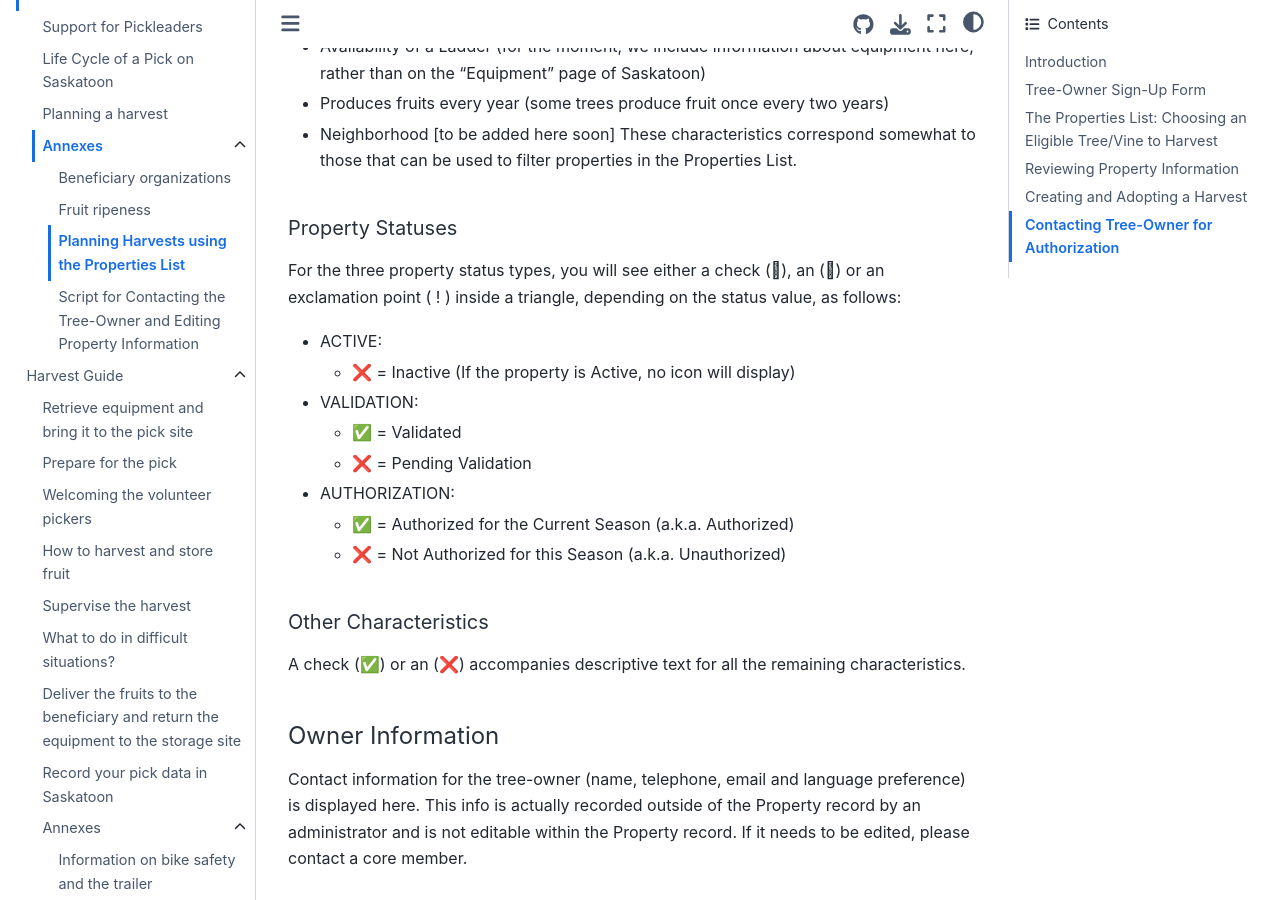
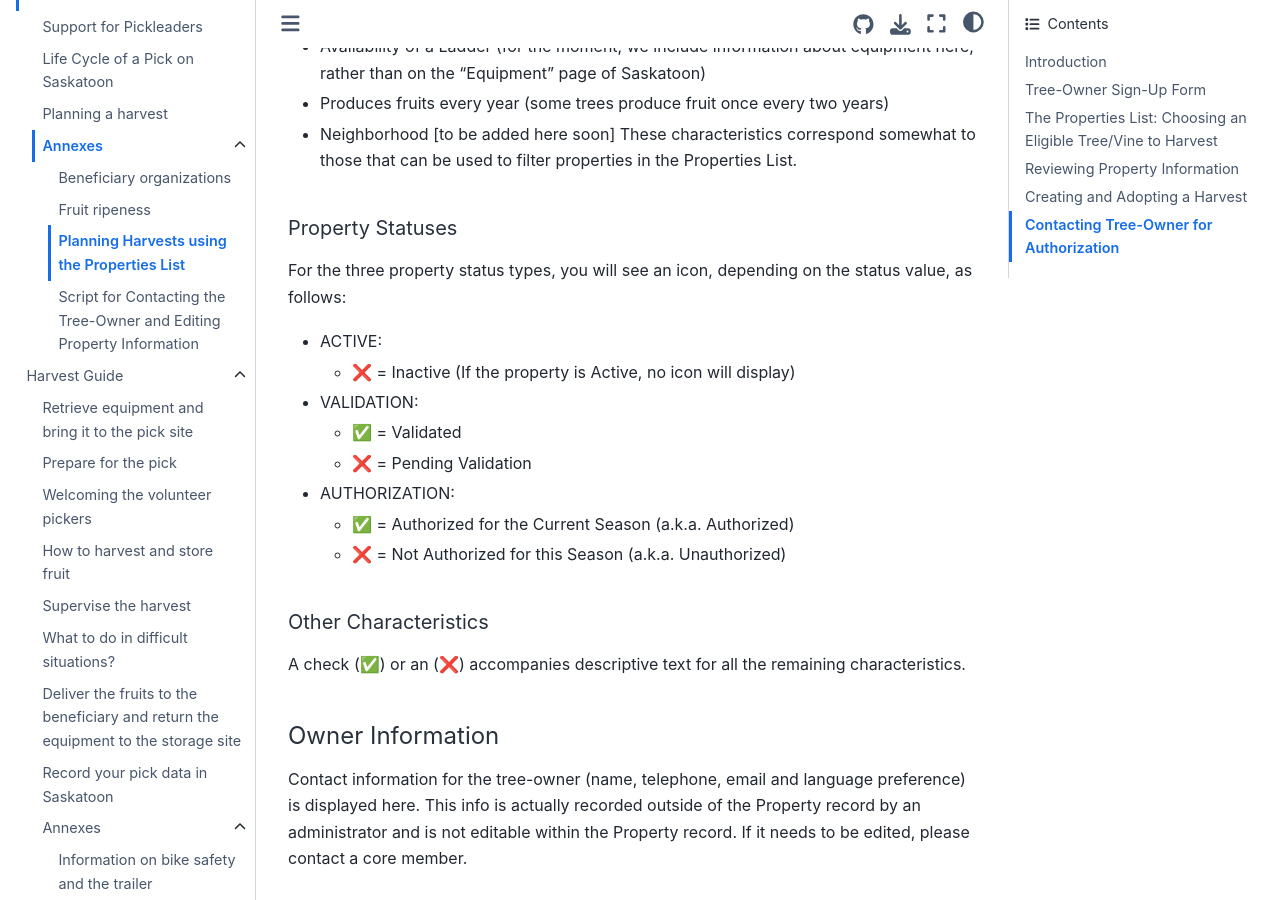
Before and after one commit to LesFruitsDefendus/guides, a Sphinx documentation site: the page built from docs/source/pre-pick-guide/annexes/D-using-the-property-list.md, in a window 1280 px wide and 900 px high, scrolled down 8097 px. Built offline with Sphinx 7.4.7 and the Sphinx Book theme 1.1.4, drawn with Linux system fonts in a browser that asks for light colours.

Commit message:
Simplification

```diff
--- a/docs/source/pre-pick-guide/annexes/D-using-the-property-list.md
+++ b/docs/source/pre-pick-guide/annexes/D-using-the-property-list.md
@@ -169,7 +169,7 @@
 These characteristics correspond somewhat to those that can be used to filter properties in the Properties List.
 
 ##### Property Statuses
-For the three property status types, you will see either a check (), an () or an exclamation point ( ! ) inside a triangle, depending on the status value, as follows:
+For the three property status types, you will see an icon, depending on the status value, as follows:
 - ACTIVE:
     - ❌ = Inactive (If the property is Active, no icon will display)
 - VALIDATION:
```
